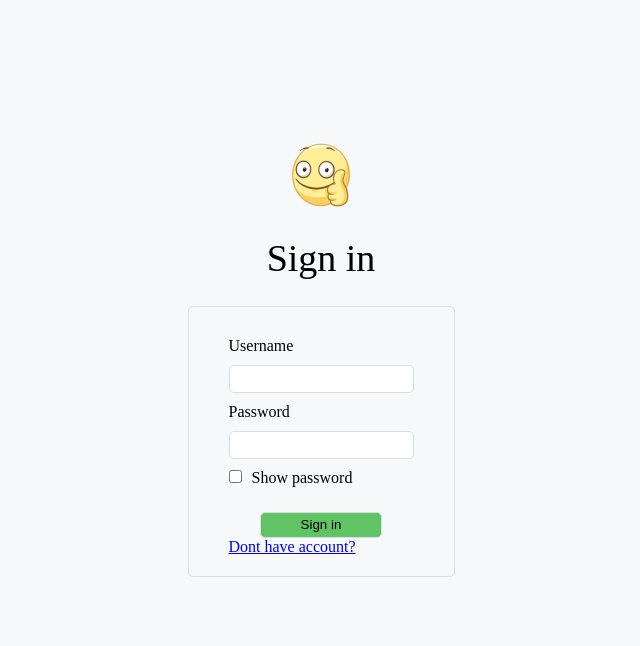
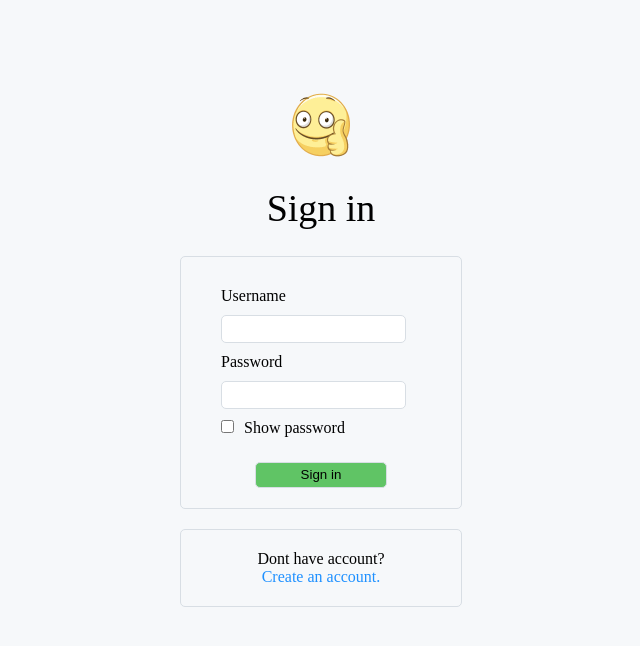
Before and after one commit to Dedmercy/postgres_crm, a Flask app: page /login in a window 1280 px wide. Shown: the top 646 px of the page, without its empty margins (319-959 px from the left). Run offline with Flask 3, Linux system fonts and the light colour scheme; some libraries are stand-ins or nearby versions.

Commit message:
new design registration

```diff
--- a/flaskPostgres/app/static/styles/login_styles.css
+++ b/flaskPostgres/app/static/styles/login_styles.css
@@ -59,6 +59,7 @@ p{
     background-color: #F6F8FA;
     border: 1px solid #D8DEE4;
     border-radius: 5px;
+    width: 200px;
 }
 
 input{
@@ -75,6 +76,34 @@ input{
     border: 1px solid #D8DEE4;
 }
 
+#submit:hover, input[type=checkbox]:hover{
+    cursor: pointer;
+}
+
 #submit:hover{
     background-color: #03af03;
 }
+
+#login-callout{
+    margin: 20px;
+    background-color: #F6F8FA;
+    border: 1px solid #D8DEE4;
+    border-radius: 5px;
+    padding: 20px 40px;
+    width: 200px;
+    text-align: center;
+}
+
+#login-callout a{
+    color: dodgerblue;
+    text-decoration: none;
+}
+
+#login-callout a:hover{
+    color: dodgerblue;
+    text-decoration: underline;
+}
+
+#login-callout a:visited{
+    color: dodgerblue;
+}
--- a/flaskPostgres/app/templates/login.html
+++ b/flaskPostgres/app/templates/login.html
@@ -64,11 +64,14 @@
                         {{ form.submit( onclick='prepare()') }}
                     </div>
                 </form>
-                <div>
-                     <a href="{{ url_for('registration') }}">Dont have account?</a>
-                </div>
+            </div>
+            <div id="login-callout">
+                <span>Dont have account?<br>
+                    <a href="{{ url_for('registration') }}">Create an account.</a>
+                </span>
             </div>
         </div>
+
     </main>
     <footer></footer>
 </body>
--- a/flaskPostgres/app/templates/main-menu-base.html
+++ b/flaskPostgres/app/templates/main-menu-base.html
@@ -7,7 +7,6 @@
     <link rel="stylesheet" href="{{ url_for('static', filename='styles/main_menu_footer.css') }}"/>
     <link rel="stylesheet" href="{{ url_for('static', filename='styles/index.css') }}"/>
     <link rel="stylesheet" href="{{ url_for('static', filename='styles/creation_task.css') }}"/>
-    <link rel="stylesheet" href="{{ url_for('static', filename='styles/registration_styles.css') }}"/>
     <link rel="stylesheet" href="{{ url_for('static', filename='styles/reports_styles.css') }}"/>
 </head>
 
--- a/flaskPostgres/app/templates/registration.html
+++ b/flaskPostgres/app/templates/registration.html
@@ -2,6 +2,7 @@
 <html lang="en">
     <head>
         <meta charset="UTF-8">
+        <link rel="stylesheet" href="{{ url_for('static', filename='styles/registration_styles.css') }}"/>
         <title>{{ title }}</title>
     </head>
     <body>
```
Also changed, not shown: flaskPostgres/app/static/styles/registration_styles.css (+27 -0 lines).
